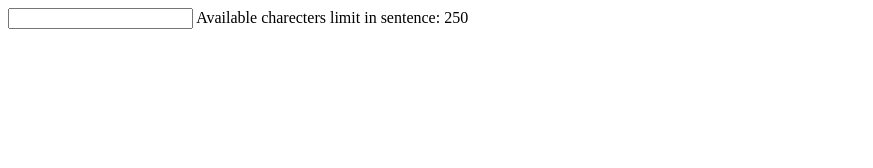
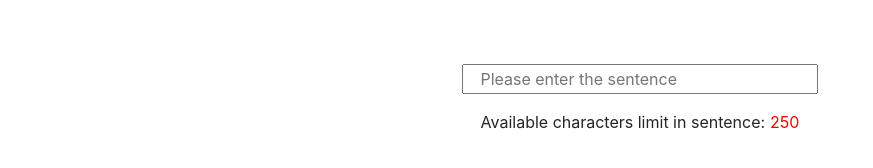
Before and after one commit to Dixith1196/app-ch1, a plain HTML site: page index.html in a window 1280 px wide. Shown: the whole page, without its empty margins (0-873 px from the left). Drawn offline with nearby package versions, Linux system fonts and the light colour scheme.

Commit message:
function

```diff
--- a/app.css
+++ b/app.css
@@ -0,0 +1,24 @@
+
+.input{
+    display: flex;
+    width: 30%;
+    align-self: center;
+    margin: 16px;
+    padding-left: 16px;
+}
+
+.displayLbl{
+    display: flex;
+    text-align: center;
+    align-self: center;
+}
+
+.displayLblSection{
+    display: flex;
+    align-self: center;
+}
+
+.limit{
+    margin-left: 5px;
+    color: red;
+}
--- a/index.html
+++ b/index.html
@@ -3,12 +3,13 @@
     <head>
         <link rel="stylesheet" href="./app.css" >
         <script type="text/javascript" src="./index.js"></script>
+        <link rel="stylesheet" href="https://stackpath.bootstrapcdn.com/bootstrap/4.3.1/css/bootstrap.min.css" integrity="sha384-ggOyR0iXCbMQv3Xipma34MD+dH/1fQ784/j6cY/iJTQUOhcWr7x9JvoRxT2MZw1T" crossorigin="anonymous">
     </head>
-    <body>
-        <input id="sentence" maxlength="250" onchange="maxLength()" />
-        <span>
-            <label>Available charecters limit in sentence: </label>
-            <label id="limit">250</label>
+    <body class="d-flex flex-column m-5">
+        <input placeholder="Please enter the sentence" id="sentence" class="input" maxlength="250" onkeypress="sentenceMaxLength()" />
+        <span class="displayLblSection">
+            <label class="displayLbl">Available characters limit in sentence:</label>
+            <label id="limit" class="limit">250</label>
         </span>
     </body>
 </html>
--- a/index.js
+++ b/index.js
@@ -1,8 +1,12 @@
 
 
-function maxLength(){
+function sentenceMaxLength(){
     var maxLength = 250;
     var currentLength = document.getElementById("sentence").value.length;
     console.log(currentLength, "length")
 
+    var lengthLimit = maxLength - currentLength;
+
+    document.getElementById("limit").innerHTML = lengthLimit
+
 }
```
